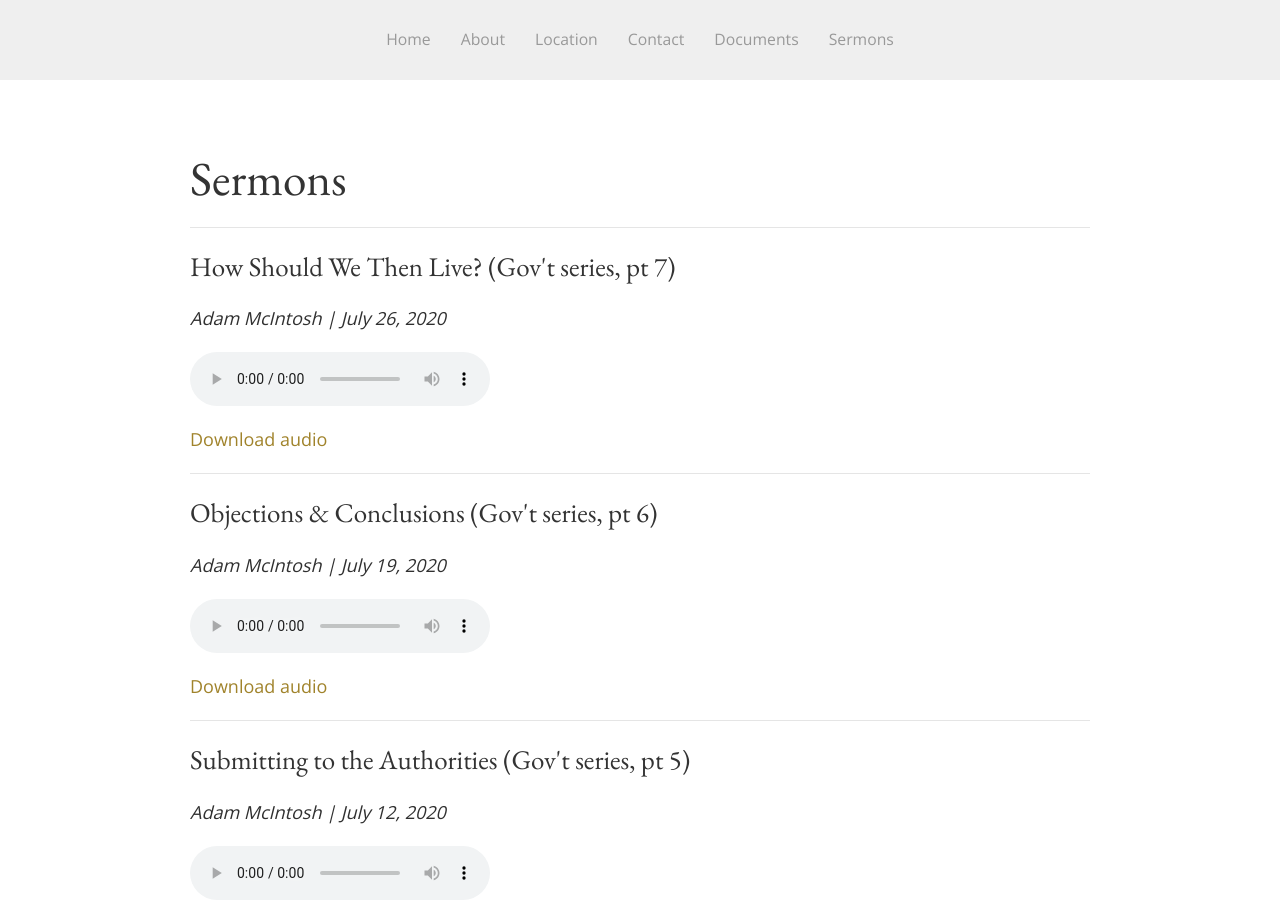
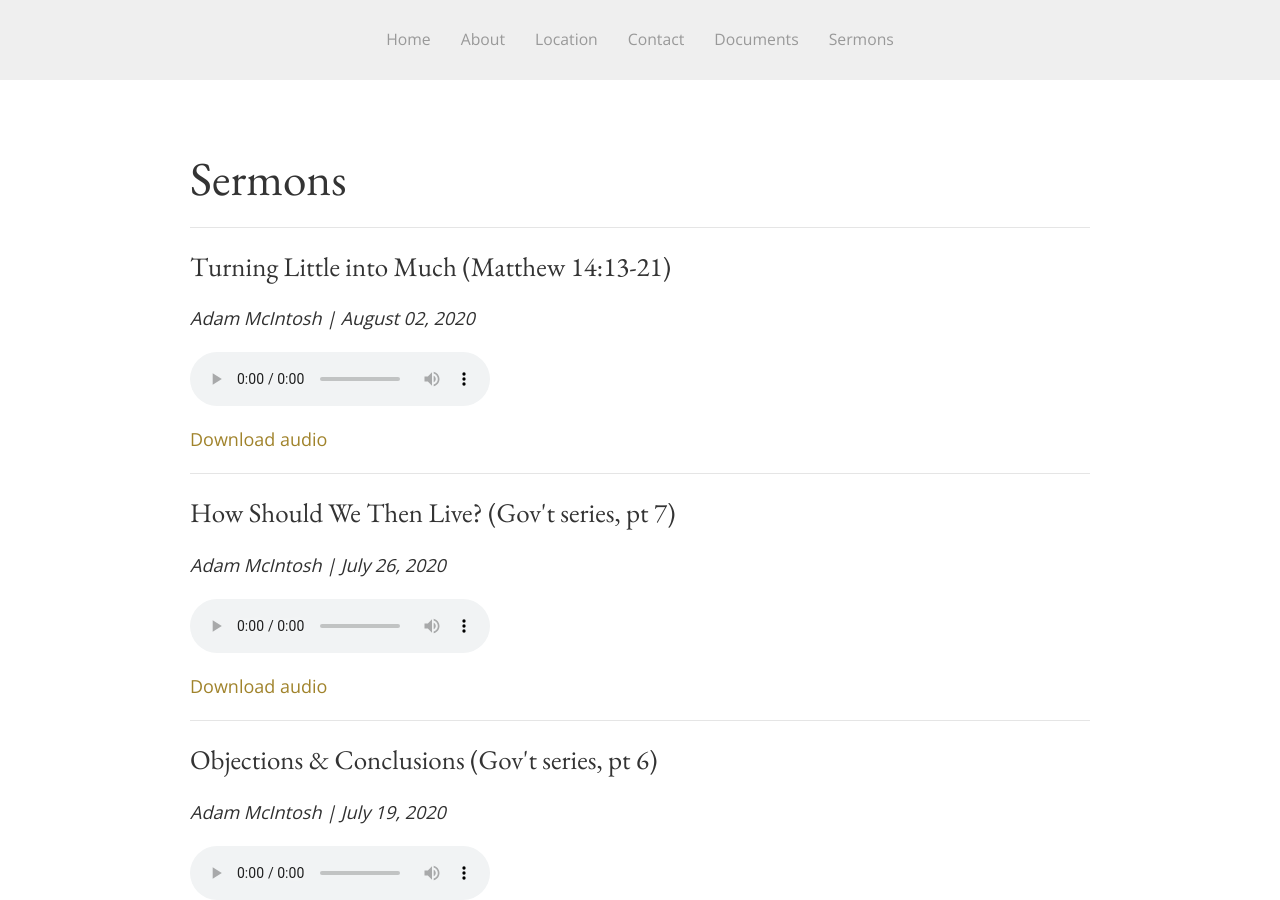
Before and after one commit to SaintDavidsChurch/website, a Jekyll site: the page built from sermons.html, in a window 1280 px wide and 900 px high. Built offline with Jekyll 4.4.1, drawn with Linux system fonts in a browser that asks for light colours.

Commit message:
Updated by InferCMS

```diff
--- a/_data/sermons.yml
+++ b/_data/sermons.yml
@@ -130,3 +130,7 @@
   date: '2020-07-26'
   preacher: Adam McIntosh
   audio_file: https://saintdavids.church/assets/sermons/2020/July/Adam-McIntosh_July26-2020_Jeremiah29_CivilGovt7.mp3
+- title: Turning Little into Much (Matthew 14:13-21)
+  date: '2020-08-02'
+  preacher: Adam McIntosh
+  audio_file: https://saintdavids.church/assets/sermons/2020/August/Adam-McIntosh_August2-2020_Matt14.13-21.mp3
```
